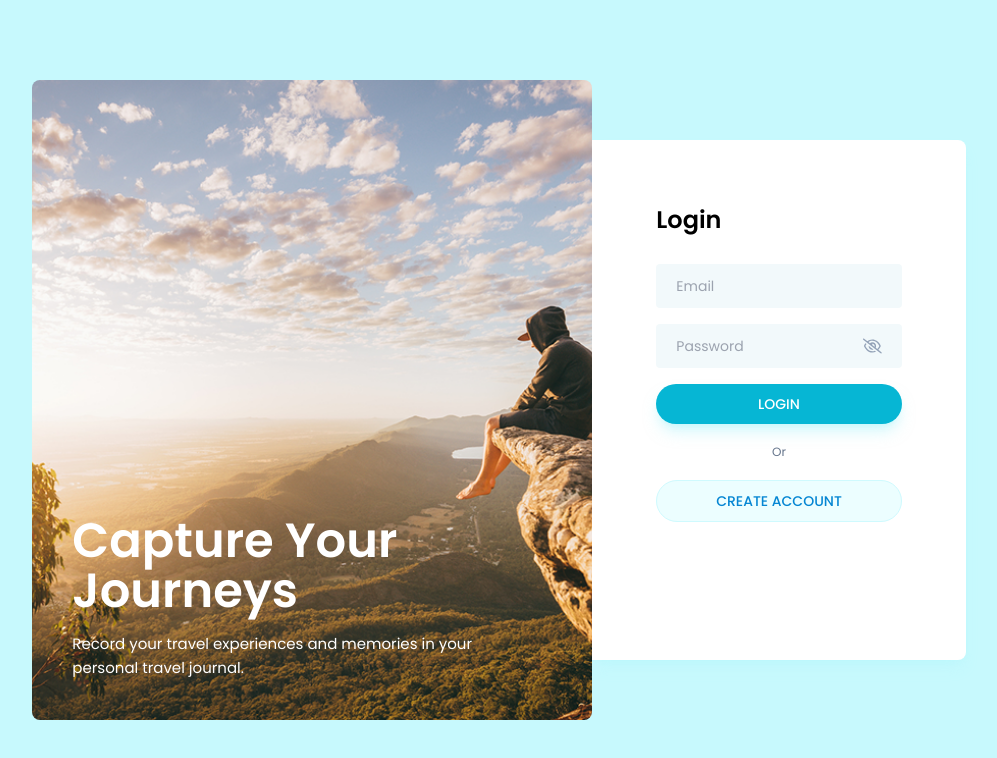
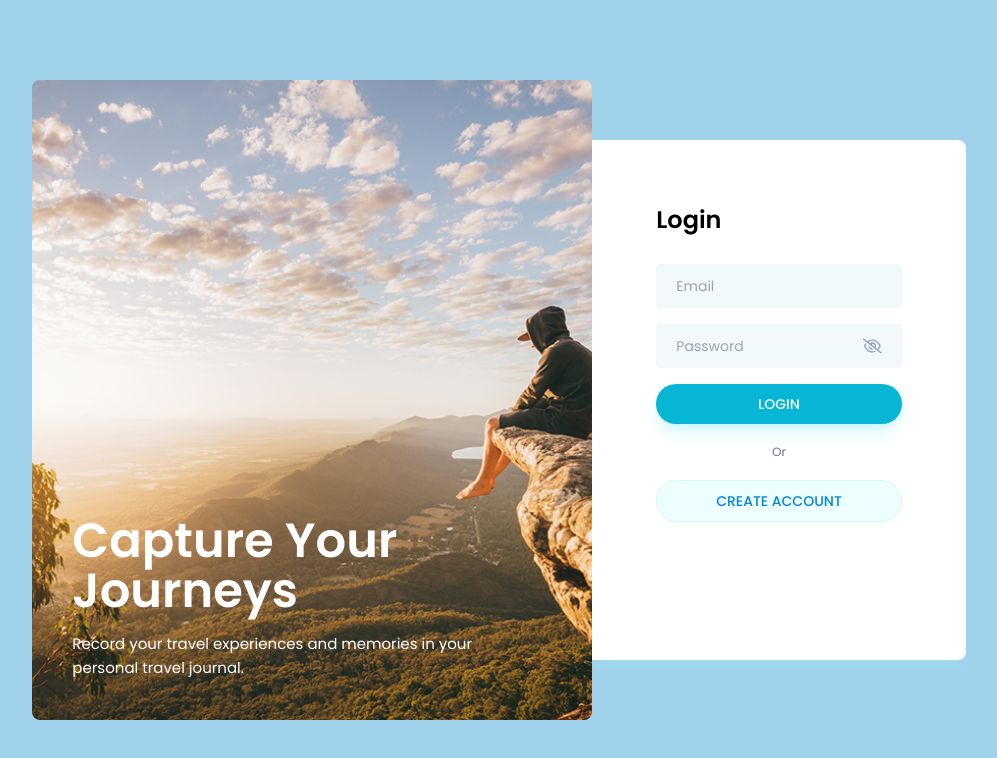
Before and after one commit to nisulaRap/travel_blog-MERN-, a React (Vite) app in the folder frontend/: page /login in a window 1280 px wide. Shown: the top 758 px of the page, without its empty margins (141-1138 px from the left). Built offline with nearby package versions, Linux system fonts and the light colour scheme; the HTML template or start-up script is replaced by a standard one.

Commit message:
updated background color

```diff
--- a/frontend/src/pages/Auth/Login.jsx
+++ b/frontend/src/pages/Auth/Login.jsx
@@ -44,7 +44,7 @@
   };
 
   return (
-    <div className="h-screen bg-[#c7f9fd] overflow-hidden relative"> {/*bg-[#e8f9fd]*/}
+    <div className="h-screen bg-[#a0d2eb] overflow-hidden relative"> {/*bg-[#e8f9fd]*/}
       {/*<div className="login-ui-box bg-black right-10 -top-40" />
       <div className="login-ui-box bg-red-200 -bottom-40 right-1/2" />*/}
 
--- a/frontend/src/pages/Auth/SignUp.jsx
+++ b/frontend/src/pages/Auth/SignUp.jsx
@@ -51,7 +51,7 @@
   };
 
   return (
-    <div className="h-screen bg-[#c7f9fd] overflow-hidden relative">
+    <div className="h-screen bg-[#a0d2eb] overflow-hidden relative">
       {/*<div className="login-ui-box right-10 -top-40" />
       <div className="login-ui-box bg-cyan-200 -bottom-40 right-1/2" />*/}
 
```
